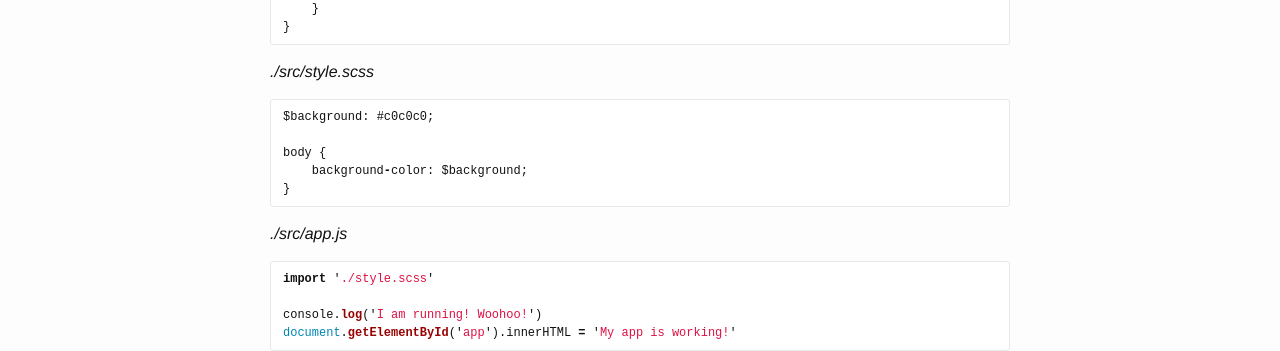
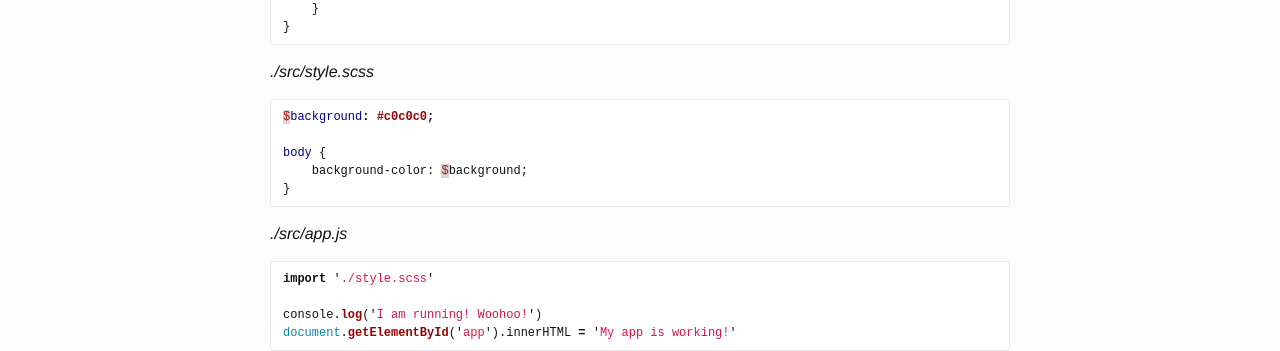
Before and after one commit to develdoe/develdoe.github.io, a Jekyll site: the page built from _posts/2018-01-10-webpack-sass-compilering.md, in a window 1280 px wide and 900 px high, scrolled down 3203 px. Shown: the part 291-642 px from the top of the window. Built offline with Jekyll 4.4.1, drawn with Linux system fonts in a browser that asks for light colours.

Commit message:
Create 2018-01-10-webpack-sass-compilering.md

````diff
--- a/_posts/2018-01-10-webpack-sass-compilering.md
+++ b/_posts/2018-01-10-webpack-sass-compilering.md
@@ -180,7 +180,7 @@ module.exports = {
 
 *./src/style.scss*
 
-```js
+```css
 $background: #c0c0c0;
 
 body {
````
